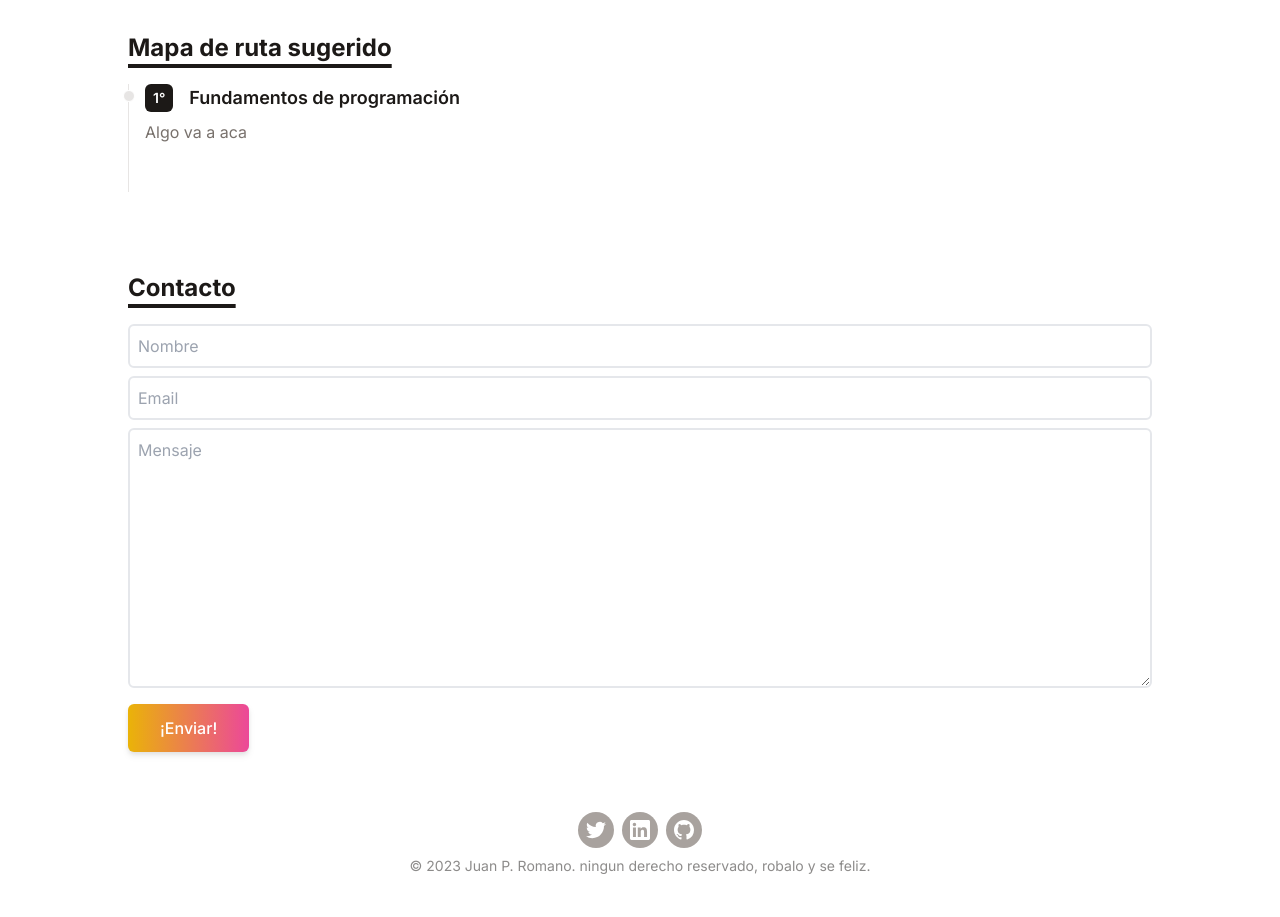
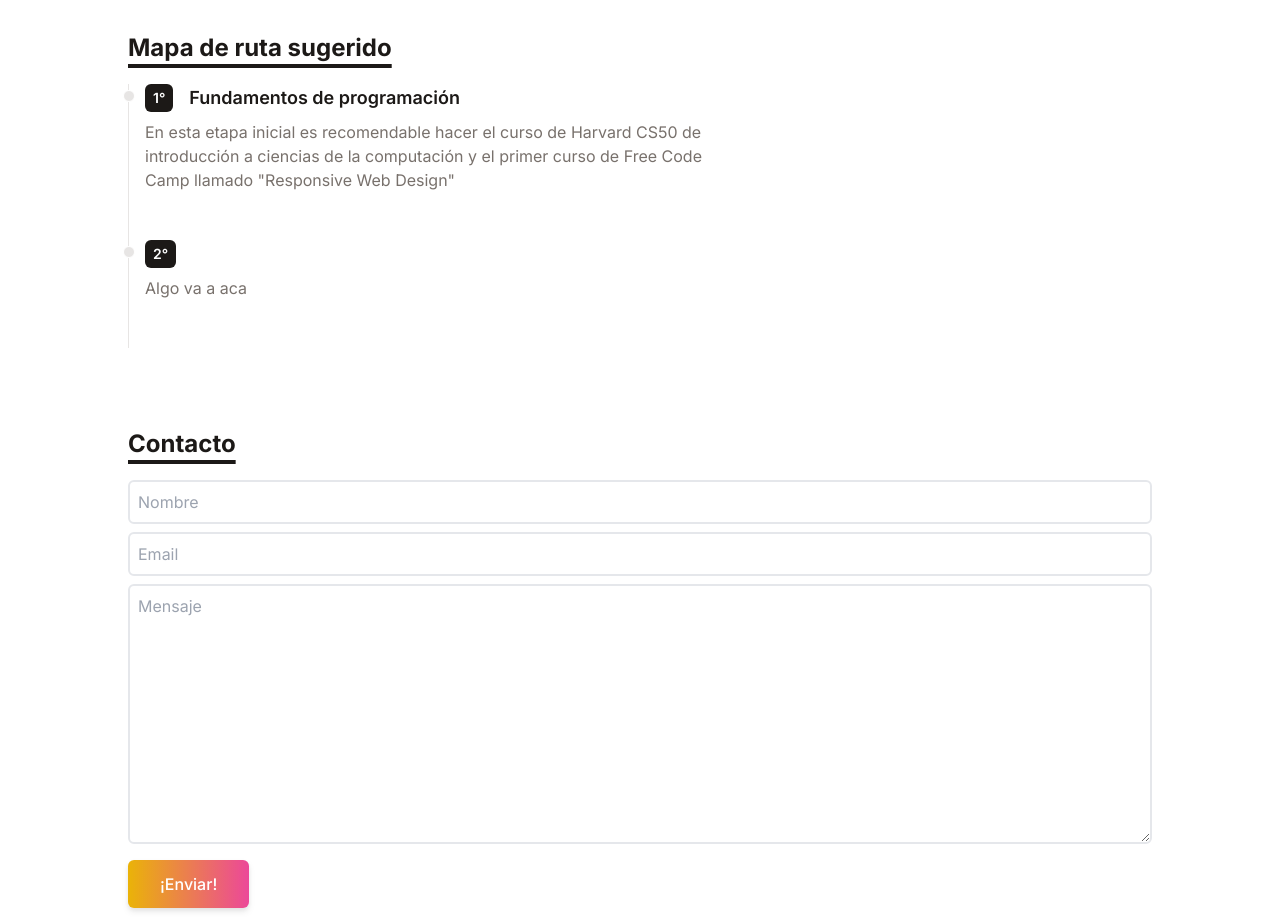
Before and after one commit to jpromanonet/freeCodingResources, a React (Vite) app in the folder es/: page / in a window 1280 px wide. Shown: the part 4080-4997 px from the top of the page. Before the commit the page ends 4976 px from the top, so only its background shows below. Built offline with nearby package versions, Linux system fonts and the light colour scheme.

Commit message:
Timeline

```diff
--- a/es/src/data/timeline.js
+++ b/es/src/data/timeline.js
@@ -3,6 +3,12 @@ export default [
       step: '1°',
       title: 'Fundamentos de programación',
       details:
+         'En esta etapa inicial es recomendable hacer el curso de Harvard CS50 de introducción a ciencias de la computación y el primer curso de Free Code Camp llamado "Responsive Web Design"',
+   },
+   {
+      step: '2°',
+      title: '',
+      details:
          'Algo va a aca',
    },
 ]
```
